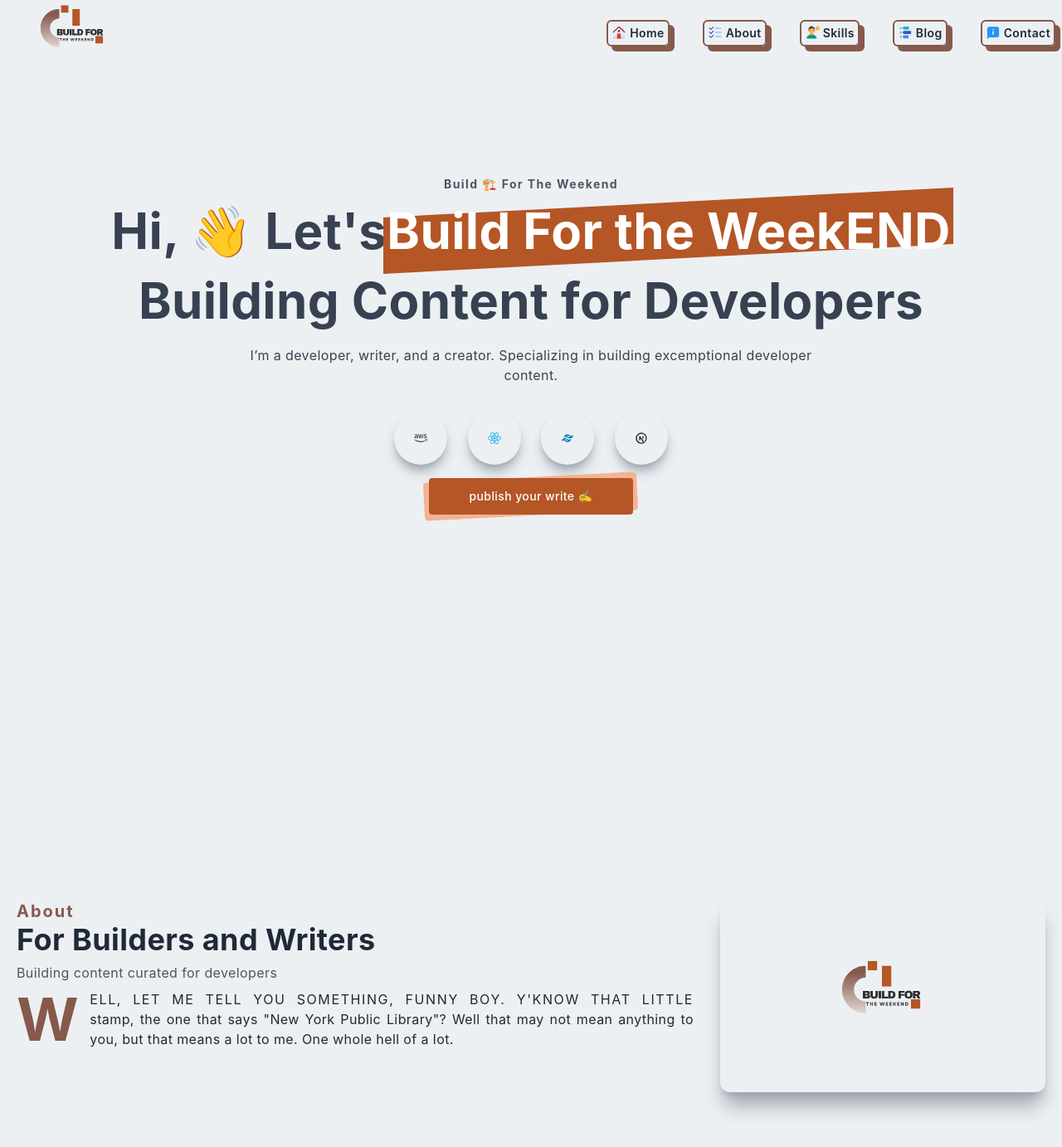
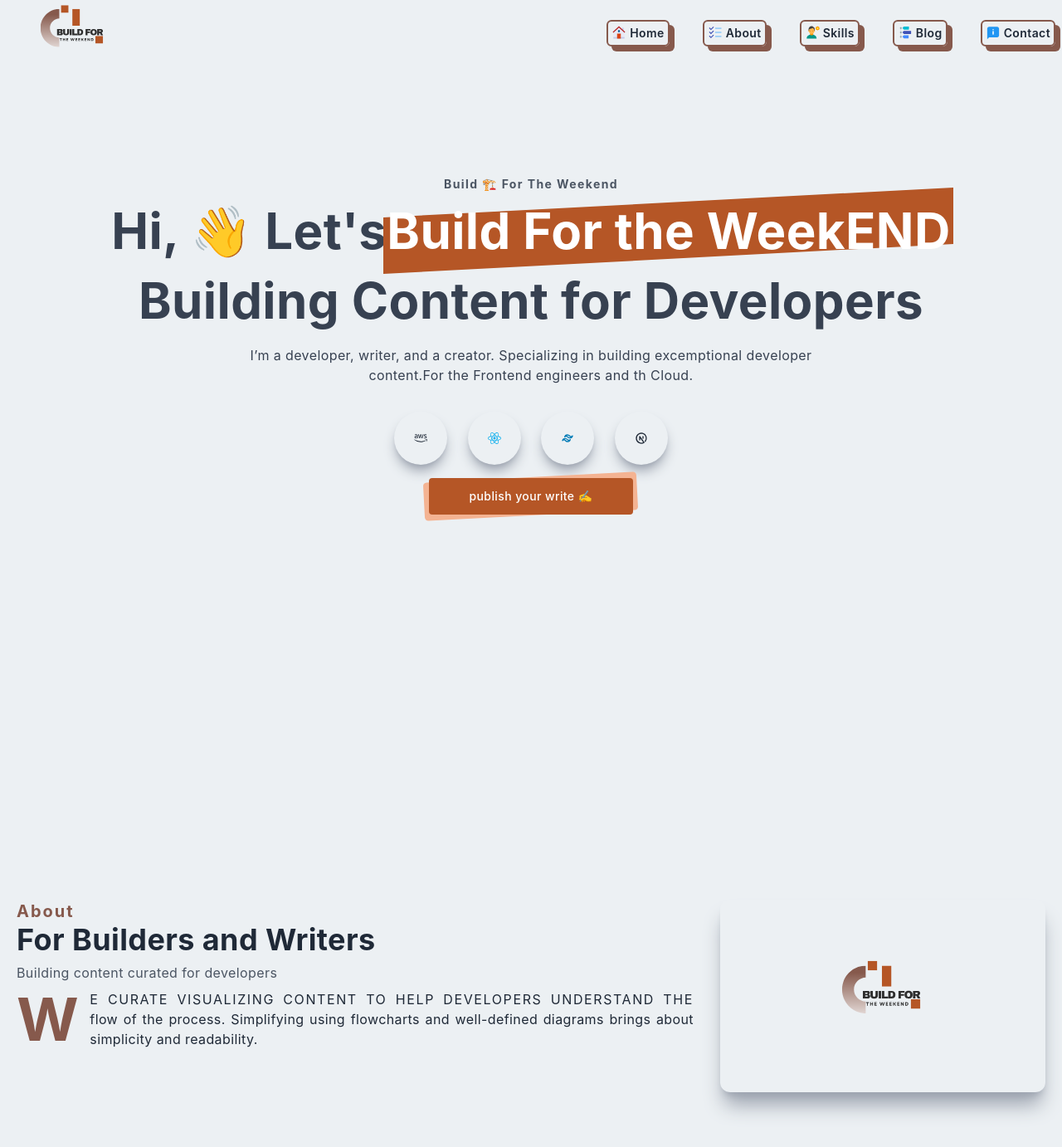
Before and after one commit to CollyneJumah/Build-for-the-weekend, a Next.js app: page / in a window 1280 px wide. Shown: the top 1382 px of the page at 83% size. Built offline with nearby package versions, Linux system fonts and the light colour scheme.

Commit message:
chore:updated content on about us

```diff
--- a/components/About.jsx
+++ b/components/About.jsx
@@ -8,15 +8,13 @@ export const About = () => {
                 <p className='capitalize text-xl tracking-widest text-[#86594c] font-bold'>About</p>
                 <h2>For Builders and  Writers</h2>
                 <p className='py-2 text-gray-600 text-justify'>
-               Building content curated for developers
+                  Building content curated for developers
                 </p>
                 <p className="first-line:uppercase first-line:tracking-widest
                   first-letter:text-7xl first-letter:font-bold first-letter:text-[#86594c]
                   first-letter:mr-3 first-letter:float-left text-justify
                 ">
-                  Well, let me tell you something, funny boy. Y&apos;know that little stamp, the one
-                  that says &quot;New York Public Library&quot;? Well that may not mean anything to you,
-                  but that means a lot to me. One whole hell of a lot.
+                  We curate visualizing content to help developers understand the flow of the process. Simplifying using flowcharts and well-defined diagrams brings about simplicity and readability.
                 </p>
             </div>
             <div className="w-full h-auto m-auto shadow-xl shadow-gray-400 rounded-xl flex items-center justify-center p-4 hover:scale-105 ease-in duration-300">
--- a/components/Main.jsx
+++ b/components/Main.jsx
@@ -18,7 +18,7 @@ export const Main = () => {
                 </h1>
                 <h1 className='py-2 text-gray-700'>Building Content for Developers</h1>
                 <p className='py-4 text-gray-700 max-w-[70%] m-auto'>
-                {`I’m a developer, writer, and a creator. Specializing in building excemptional developer content. `}
+                {`I’m a developer, writer, and a creator. Specializing in building excemptional developer content.For the Frontend engineers and th Cloud. `}
                 </p>
                 <div className='flex items-center justify-between max-w-[330px] m-auto py-4'>
                     <div className='shadow-lg shadow-gray-400 p-6 cursor-pointer rounded-full hover:scale-105 ease-in duration-200 '>
```
